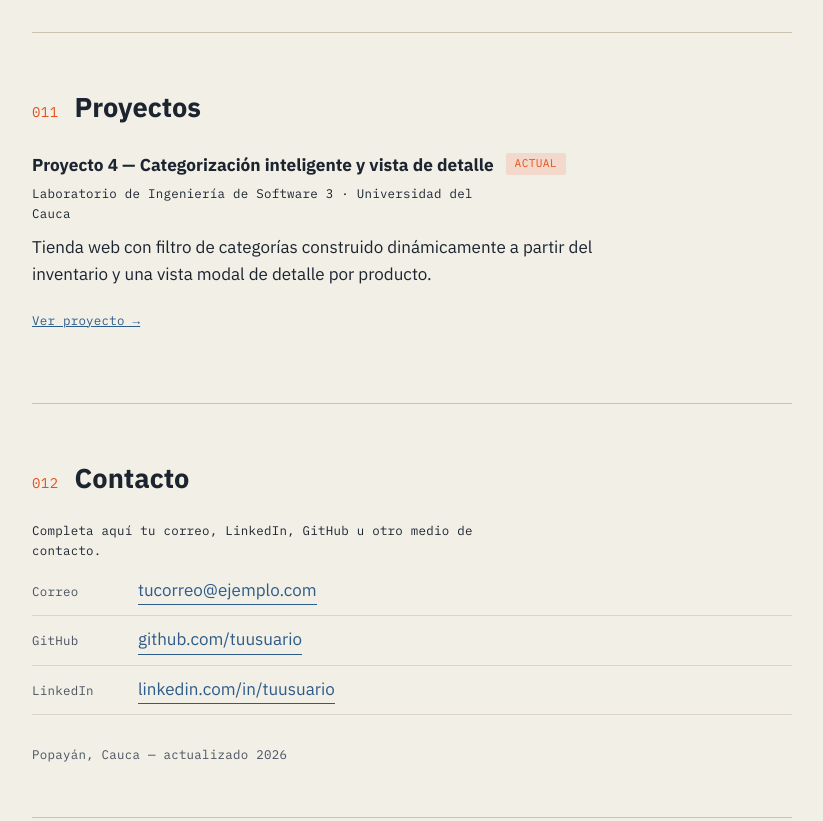
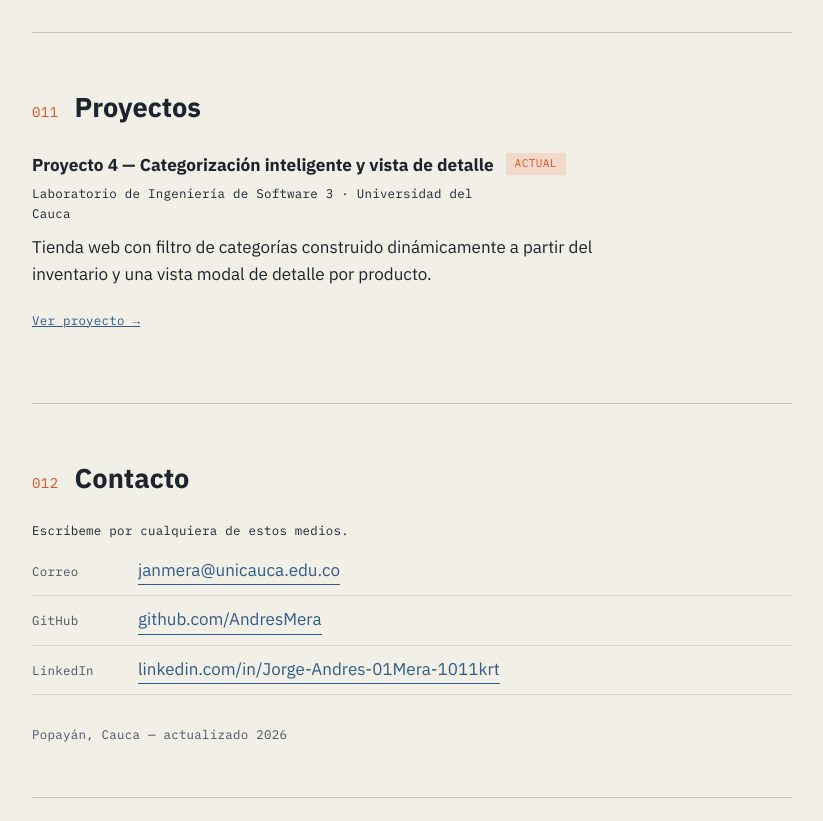
Before and after one commit to AndresMera/LabSof3, a plain HTML site: page hoja-de-vida.html in a window 1280 px wide. Shown: the part 5597-6418 px from the top of the page, without its empty margins (268-1091 px from the left). Drawn offline with Linux system fonts and the light colour scheme.

Commit message:
Actualizar detalles hoja de vida

```diff
--- a/hoja-de-vida.html
+++ b/hoja-de-vida.html
@@ -303,11 +303,11 @@
       <h2>Contacto</h2>
     </div>
     <div class="entry-body">
-      <p class="contact-note mono small">Completa aquí tu correo, LinkedIn, GitHub u otro medio de contacto.</p>
+      <p class="contact-note mono small">Escríbeme por cualquiera de estos medios.</p>
       <ul class="contact-list">
-        <li><span class="mono small">Correo</span><a href="mailto:tucorreo@ejemplo.com">tucorreo@ejemplo.com</a></li>
-        <li><span class="mono small">GitHub</span><a href="https://github.com/tuusuario" target="_blank" rel="noopener">github.com/tuusuario</a></li>
-        <li><span class="mono small">LinkedIn</span><a href="https://linkedin.com/in/tuusuario" target="_blank" rel="noopener">linkedin.com/in/tuusuario</a></li>
+        <li><span class="mono small">Correo</span><a href="mailto:janmera@unicauca.edu.co">janmera@unicauca.edu.co</a></li>
+        <li><span class="mono small">GitHub</span><a href="https://github.com/AndresMera" target="_blank" rel="noopener">github.com/AndresMera</a></li>
+        <li><span class="mono small">LinkedIn</span><a href="https://linkedin.com/in/Jorge-Andres-01Mera-1011krt" target="_blank" rel="noopener">linkedin.com/in/Jorge-Andres-01Mera-1011krt</a></li>
       </ul>
     </div>
     <p class="mono small foot-line">Popayán, Cauca — actualizado 2026</p>
```
